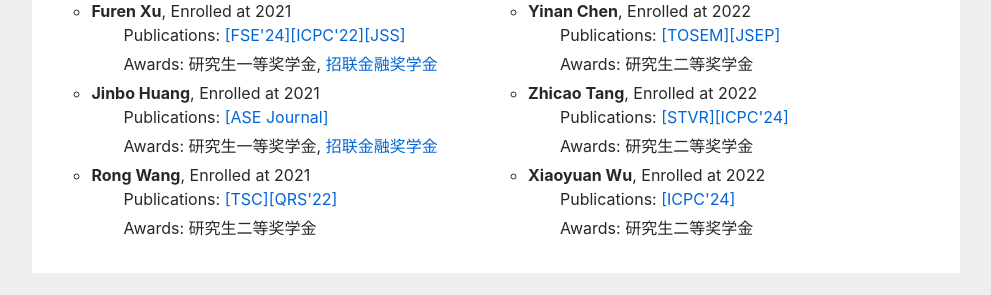
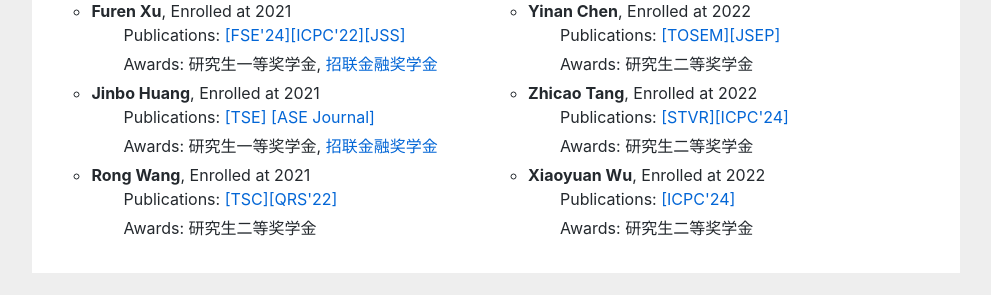
Before and after one commit to huangyuan-hy/huangyuan-hy.github.io, a Jekyll site: the page index.html, which Jekyll copies as it is, in a window 1280 px wide and 900 px high, scrolled down 4883 px. Shown: the part 602-897 px from the top of the window, without its empty margins (144-1135 px from the left). Built offline with Jekyll 4.4.1, drawn with Linux system fonts in a browser that asks for light colours.

Commit message:
Update index.html

```diff
--- a/index.html
+++ b/index.html
@@ -261,7 +261,7 @@ empirical study to learn how programmers reuse code on <a href="https://stackove
 	<p style="text-indent:2em; line-height:2px;">Awards: 研究生一等奖学金, <a href="https://sse.sysu.edu.cn/article/403">招联金融奖学金</a></p>
 
 <li type="circle"><b>Jinbo Huang</b>, Enrolled at 2021</li>
-    <p style="text-indent:2em;">Publications: <a href="https://link.springer.com/article/10.1007/s10515-022-00374-6">[ASE Journal]</a></p>
+    <p style="text-indent:2em;">Publications: <a href="">[TSE]</a> <a href="https://link.springer.com/article/10.1007/s10515-022-00374-6">[ASE Journal]</a></p>
    <p style="text-indent:2em; line-height:2px;"> Awards: 研究生一等奖学金, <a href="https://sse.sysu.edu.cn/article/403">招联金融奖学金</a></p>
 
 <li type="circle"><b>Rong Wang</b>, Enrolled at 2021</li>
```
